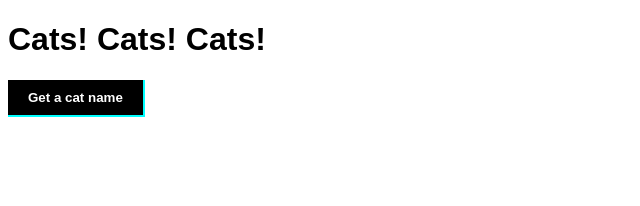
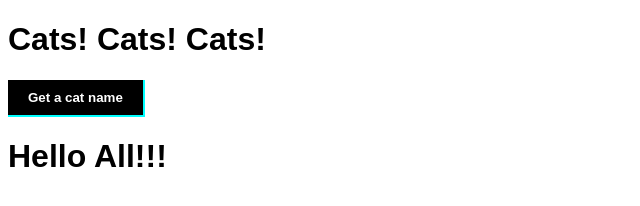
Before and after one commit to eghak/deployment-aws, a website: page public/index.html in a window 1280 px wide. Shown: the whole page, without its empty margins (0-640 px from the left). Drawn offline with Linux system fonts and the light colour scheme.

Commit message:
new h1 added

```diff
--- a/public/index.html
+++ b/public/index.html
@@ -14,6 +14,8 @@
 
     <button>Get a cat name</button>
 
+    <h1>Hello All!!!</h1>
+
     <script src="main.js"></script>
 </body>
 </html>
```
